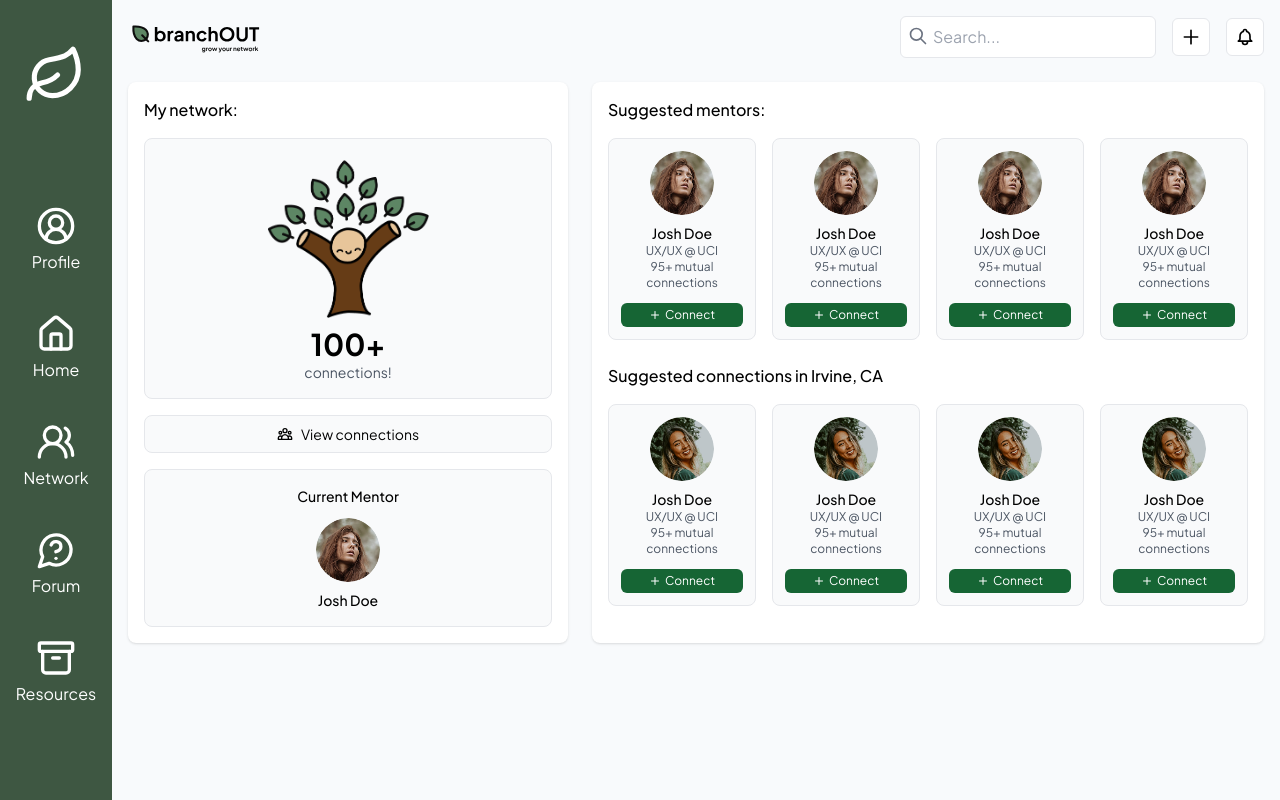
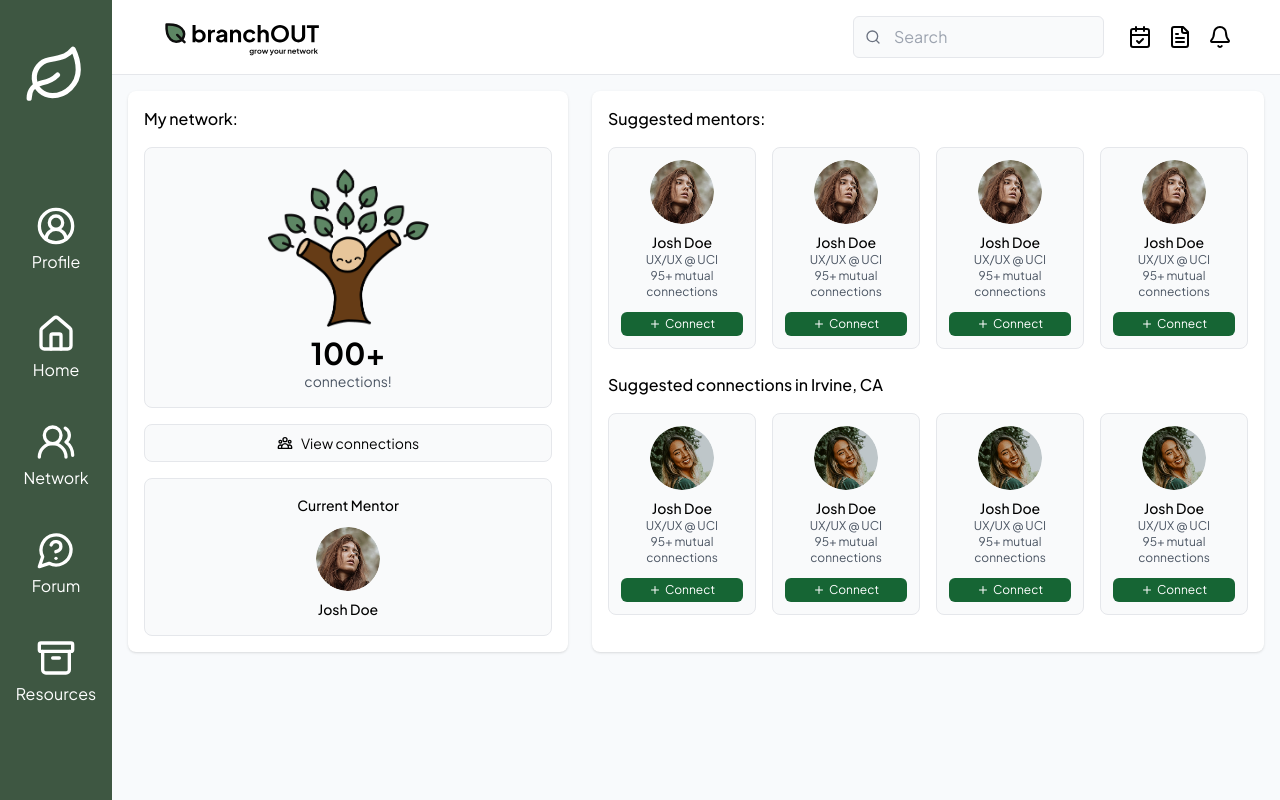
Before and after one commit to heartybp/BranchOut, a React (Vite) app in the folder client/: page /network in a window 1280 px wide. Built offline with nearby package versions, Linux system fonts and the light colour scheme.

Commit message:
Networking Page Final Tweaks

```diff
--- a/client/src/Network.jsx
+++ b/client/src/Network.jsx
@@ -4,10 +4,10 @@ import BrandName from "./assets/brand-name.svg";
 import TreeImage from "./assets/100ConnectionsTree.png";
 import MentorImage from "./assets/mentor.png";
 import ConnectionImage from "./assets/connection-photo.png";
+import Header from "./components/Header.jsx";
+import { Bell, FileText, CalendarCheck, Search } from "lucide-react";
 
 const BranchOut = () => {
-  const [searchTerm, setSearchTerm] = useState("");
-  // Add state to track which page is displayed
   const [currentPage, setCurrentPage] = useState("home"); // "home" or "connections"
 
   // Sample data for mentors and connections
@@ -114,68 +114,7 @@ const BranchOut = () => {
   // Current mentor
   const currentMentor = { name: "Josh Doe" };
 
-  // Header component reused across pages
-  const Header = () => (
-    <div className="flex justify-between items-center mb-6">
-      <div className="flex items-center">
-        <img src={BrandName} alt="Brand Name" className="h-8 mr-2" />
-      </div>
-      <div className="flex items-center space-x-4">
-        <div className="relative">
-          <input
-            type="text"
-            className="pl-8 pr-4 py-2 border rounded-md w-64 bg-white"
-            placeholder="Search..."
-            value={searchTerm}
-            onChange={(e) => setSearchTerm(e.target.value)}
-          />
-          <svg
-            className="w-5 h-5 absolute left-2 top-2.5 text-gray-500"
-            viewBox="0 0 24 24"
-            fill="none"
-            stroke="currentColor"
-          >
-            <path
-              strokeLinecap="round"
-              strokeLinejoin="round"
-              strokeWidth="2"
-              d="M21 21l-6-6m2-5a7 7 0 11-14 0 7 7 0 0114 0z"
-            />
-          </svg>
-        </div>
-        <button className="p-2 border rounded-md bg-white">
-          <svg
-            className="w-5 h-5"
-            viewBox="0 0 24 24"
-            fill="none"
-            stroke="currentColor"
-          >
-            <path
-              strokeLinecap="round"
-              strokeLinejoin="round"
-              strokeWidth="2"
-              d="M12 4v16m8-8H4"
-            />
-          </svg>
-        </button>
-        <button className="p-2 border rounded-md bg-white">
-          <svg
-            className="w-5 h-5"
-            viewBox="0 0 24 24"
-            fill="none"
-            stroke="currentColor"
-          >
-            <path
-              strokeLinecap="round"
-              strokeLinejoin="round"
-              strokeWidth="2"
-              d="M15 17h5l-1.405-1.405A2.032 2.032 0 0118 14.158V11a6.002 6.002 0 00-4-5.659V5a2 2 0 10-4 0v.341C7.67 6.165 6 8.388 6 11v3.159c0 .538-.214 1.055-.595 1.436L4 17h5m6 0v1a3 3 0 11-6 0v-1m6 0H9"
-            />
-          </svg>
-        </button>
-      </div>
-    </div>
-  );
+  // We're now using the imported Header component instead of defining it inline
 
   // Home page content
   const HomePage = () => (
@@ -332,7 +271,14 @@ const BranchOut = () => {
   );
 
   // Connections page content
-  const ConnectionsPage = () => (
+  const ConnectionsPage = () => {
+    const [connectionSearchTerm, setConnectionSearchTerm] = useState("");
+
+    const handleConnectionSearch = (e) => {
+      setConnectionSearchTerm(e.target.value);
+    };
+
+    return (
       <div className="bg-white rounded-lg shadow p-4">
         <div className="flex items-center justify-between mb-6">
           <div className="flex items-center space-x-2">
@@ -396,6 +342,8 @@ const BranchOut = () => {
                 type="text"
                 className="pl-8 pr-4 py-1 border rounded-md w-48 bg-white"
                 placeholder="Search by name"
+                value={connectionSearchTerm}
+                onChange={handleConnectionSearch}
               />
               <svg
                 className="w-4 h-4 absolute left-2 top-2 text-gray-500"
@@ -459,16 +407,18 @@ const BranchOut = () => {
         </div>
       </div>
     );
+  };
 
   return (
     <div className="flex min-h-screen">
       <Navbar />
       {/* Main Content */}
-      <div className="flex-1 p-4 bg-slate-50">
+      <div className="flex-1 bg-slate-50 flex flex-col">
         <Header />
-
+        <div className="p-4 flex-1">
           {/* Conditional rendering based on current page */}
           {currentPage === "home" ? <HomePage /> : <ConnectionsPage />}
+        </div>
       </div>
     </div>
   );
```
Lines whose indentation alone changed are shown as unchanged.
